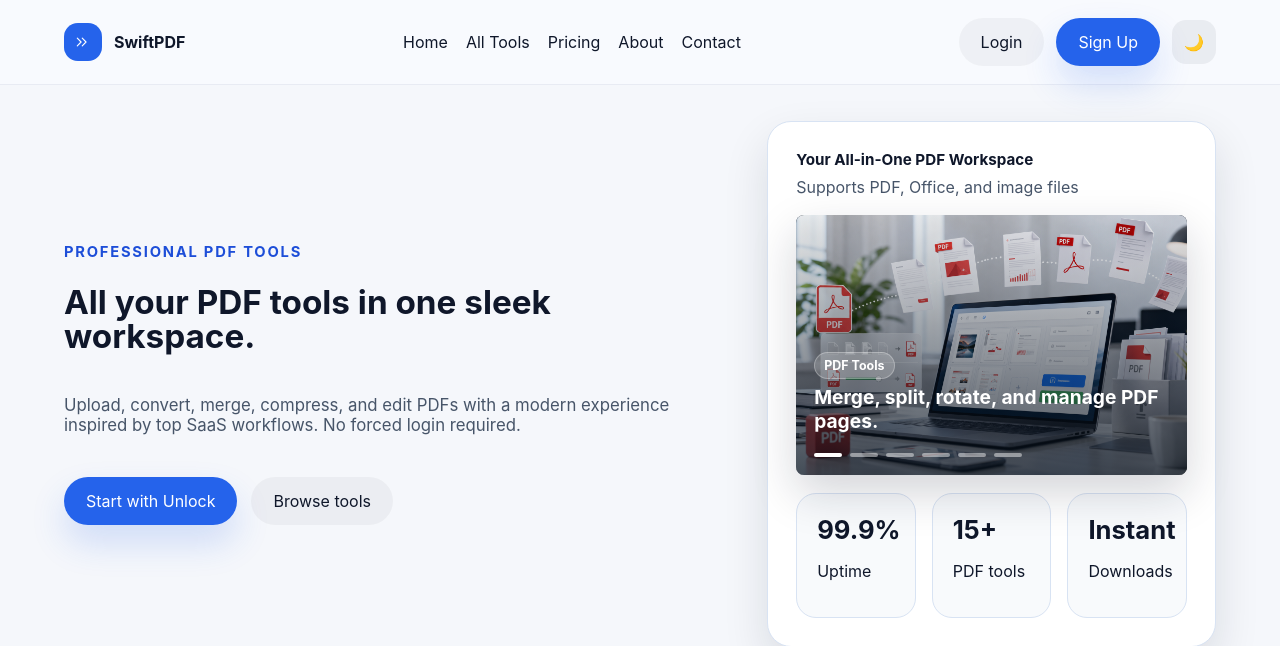
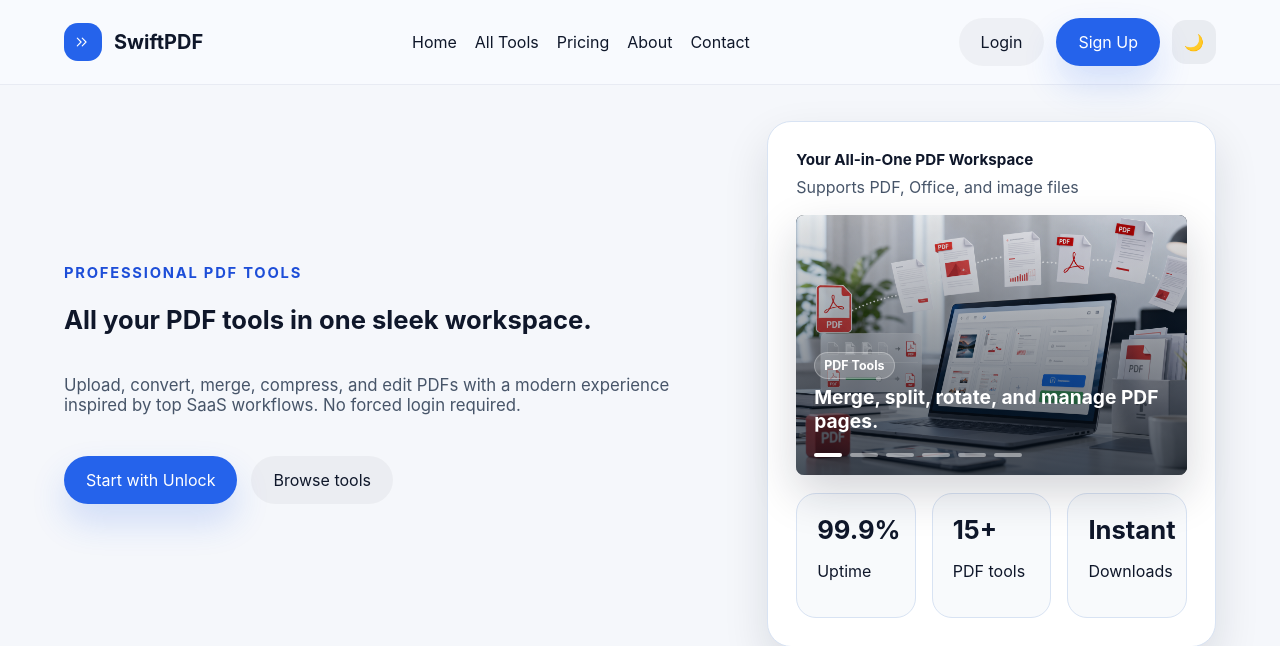
Before and after one commit to pundlamahesh/SwiftProPDF, a Flask app: page / in a window 1280 px wide. Shown: the top 646 px of the page. Run offline with Flask 3, Linux system fonts and the light colour scheme; data comes from the database, SQL or seed files in the repository; data that the repository does not hold is empty; parts of the project's set-up code (start-up, migrations or seed data) failed here and were passed over; some libraries are stand-ins or nearby versions.

Commit message:
logo size update

```diff
--- a/src/SwiftPDF/static/styles.css
+++ b/src/SwiftPDF/static/styles.css
@@ -90,7 +90,7 @@ select {
 }
 
 .brand-name {
-    font-size: 1rem;
+    font-size: 1.25rem;
 }
 
 .primary-nav {
@@ -1547,7 +1547,7 @@ body.dark-mode .status-pill--muted {
 
 /* Reduce only the hero section primary heading to be less dominant */
 .hero-copy-block h1 {
-    font-size: clamp(1.8rem, 2.6vw, 2.6rem);
+    font-size: clamp(1.0rem, 2.0vw, 2.0rem);
 }
 
 .hero-copy-block p,
```
